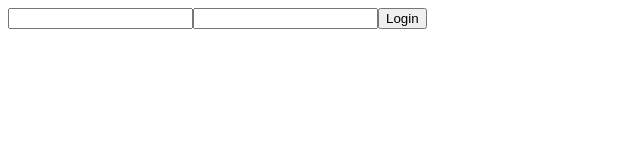
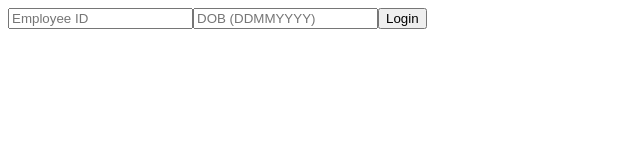
Before and after one commit to GCPL-Insurance/gmc-enrollment, a React (Vite) app in the folder gmc-enrollment-frontend/: page / in a window 1280 px wide. Shown: the top 160 px of the page, without its empty margins (0-640 px from the left). Built offline with nearby package versions, Linux system fonts and the light colour scheme.

Commit message:
change in auth and login

```diff
--- a/gmc-enrollment-frontend/src/api/auth.js
+++ b/gmc-enrollment-frontend/src/api/auth.js
@@ -13,9 +13,9 @@ export async function login(emp_id, dob) {
   });
 
   if (!res.ok) {
-    const err = await res.json();
-    throw new Error(err.message || "Login failed");
+    const text = await res.text();
+    throw new Error(text || "Login failed");
   }
 
-  return res.json(); // backend may return token or empty
+  return res.json();
 }
--- a/gmc-enrollment-frontend/src/pages/Login.jsx
+++ b/gmc-enrollment-frontend/src/pages/Login.jsx
@@ -7,9 +7,12 @@ export default function Login() {
   const [error, setError] = useState("");
 
   const handleLogin = async (e) => {
-    e.preventDefault();
+    e.preventDefault(); // 🔴 REQUIRED
+
+    setError("");
+
     try {
-      await login(empId, dob);
+      await login(String(empId), String(dob));
       alert("Login success");
     } catch (err) {
       setError(err.message);
@@ -18,9 +21,22 @@ export default function Login() {
 
   return (
     <form onSubmit={handleLogin}>
-      <input value={empId} onChange={(e) => setEmpId(e.target.value)} />
-      <input value={dob} onChange={(e) => setDob(e.target.value)} />
+      <input
+        type="text"
+        placeholder="Employee ID"
+        value={empId}
+        onChange={(e) => setEmpId(e.target.value)}
+      />
+
+      <input
+        type="text"
+        placeholder="DOB (DDMMYYYY)"
+        value={dob}
+        onChange={(e) => setDob(e.target.value)}
+      />
+
       <button type="submit">Login</button>
+
       {error && <p style={{ color: "red" }}>{error}</p>}
     </form>
   );
```
